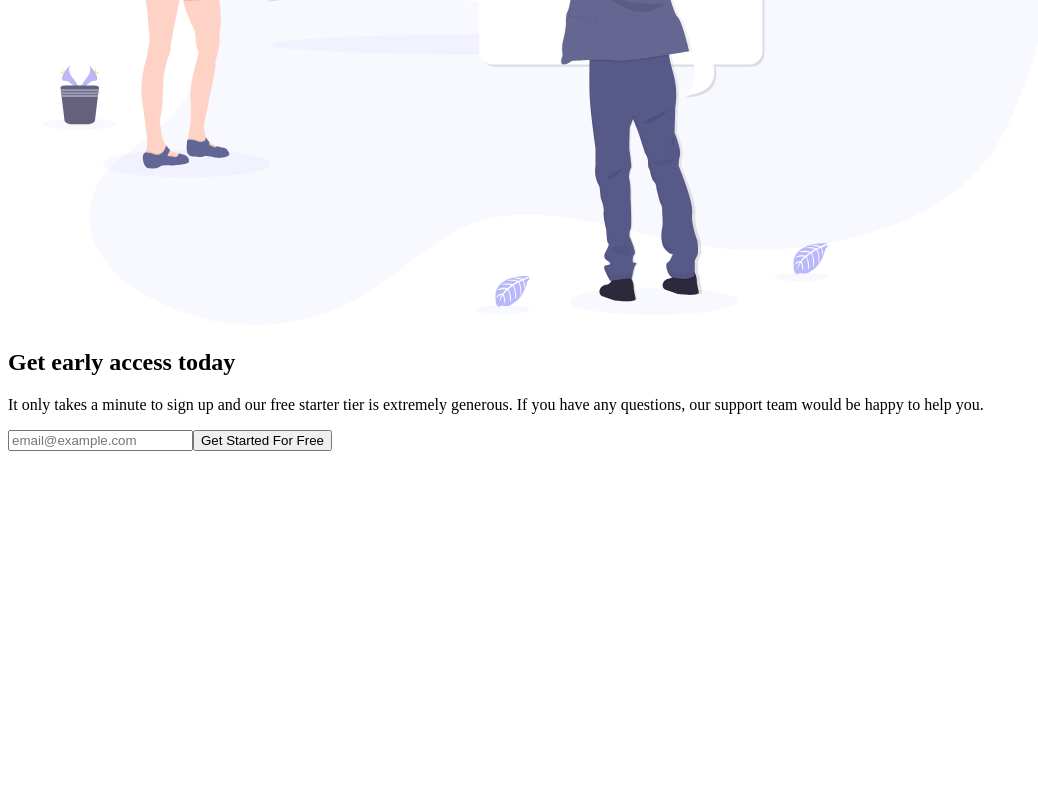
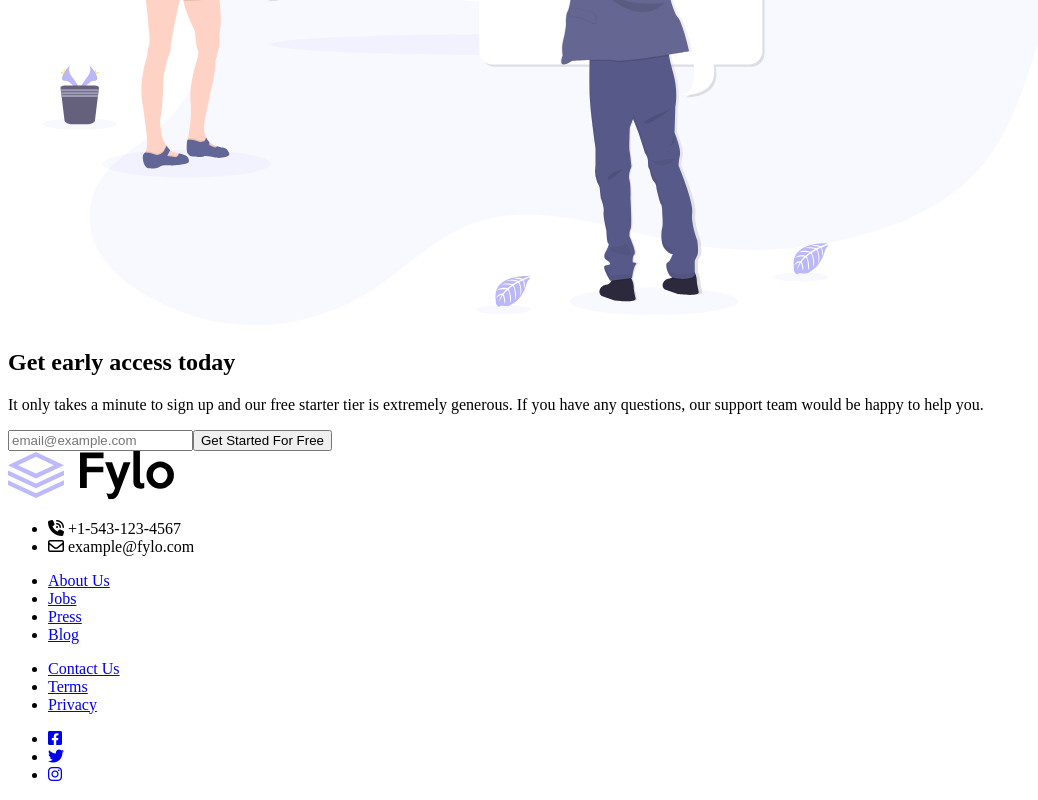
Before and after one commit to lkiryu/fylo-landing-page-with-two-column-layout, a React (Create React App) app: page / in a window 1280 px wide. Shown: the part 2002-2802 px from the top of the page, without its empty margins (0-1038 px from the left). Before the commit the page ends 2461 px from the top, so only its background shows below. Built offline with nearby package versions, Linux system fonts and the light colour scheme.

Commit message:
footer component add

```diff
--- a/public/index.html
+++ b/public/index.html
@@ -9,7 +9,8 @@
   <meta name="description" content="Web site created using create-react-app" />
   <link rel="apple-touch-icon" href="%PUBLIC_URL%/logo192.png" />
   <link rel="manifest" href="%PUBLIC_URL%/manifest.json" />
-  <title>React App</title>
+  <link rel="stylesheet" href="https://cdnjs.cloudflare.com/ajax/libs/font-awesome/6.3.0/css/all.min.css">
+  <title>Fylo landing page with two column layout</title>
 </head>
 
 <body>
--- /dev/null
+++ b/src/components/footer/footer.js
@@ -0,0 +1,39 @@
+import React from "react";
+import logo from '../../images/logo.svg'
+
+const Footer = () => {
+    return (
+        <footer className="footer">
+            <div className="footer-content">
+                <a href="/">
+                    <img src={logo} alt="logo" className="logo"></img>
+                </a>
+
+                <div className="info">
+                    <ul className="contact">
+                        <li><i className="fa-solid fa-phone-volume"></i> +1-543-123-4567</li>
+                        <li><i className="fa-regular fa-envelope"></i> example@fylo.com</li>
+                    </ul>
+                    <ul className="links">
+                        <li><a href="/">About Us</a></li>
+                        <li><a href="/">Jobs</a></li>
+                        <li><a href="/">Press</a></li>
+                        <li><a href="/">Blog</a></li>
+                    </ul>
+                    <ul className="links">
+                        <li><a href="/">Contact Us</a></li>
+                        <li><a href="/">Terms</a></li>
+                        <li><a href="/">Privacy</a></li>
+                    </ul>
+                    <ul className="social">
+                        <li><a href="/"><i className="fa-brands fa-square-facebook"></i></a></li>
+                        <li><a href="/"><i className="fa-brands fa-twitter"></i></a></li>
+                        <li><a href="/"><i className="fa-brands fa-instagram"></i></a></li>
+                    </ul>
+                </div>
+            </div>
+        </footer>
+    )
+}
+
+export default Footer
--- a/src/components/landingPage/landingPage.js
+++ b/src/components/landingPage/landingPage.js
@@ -3,6 +3,7 @@ import Header from "../header/header";
 import Hero from "../sectionHero/sectionHero";
 import SectionStayProductive from "../sectionStayProductive/sectionStayProductive";
 import EarlyAccess from "../earlyAccess/earlyAccess";
+import Footer from "../footer/footer";
 
 const LandingPage = () =>{
     return(
@@ -14,6 +15,8 @@ const LandingPage = () =>{
             <SectionStayProductive />
 
             <EarlyAccess />
+
+            <Footer />
         </main>
     )
 }
```
